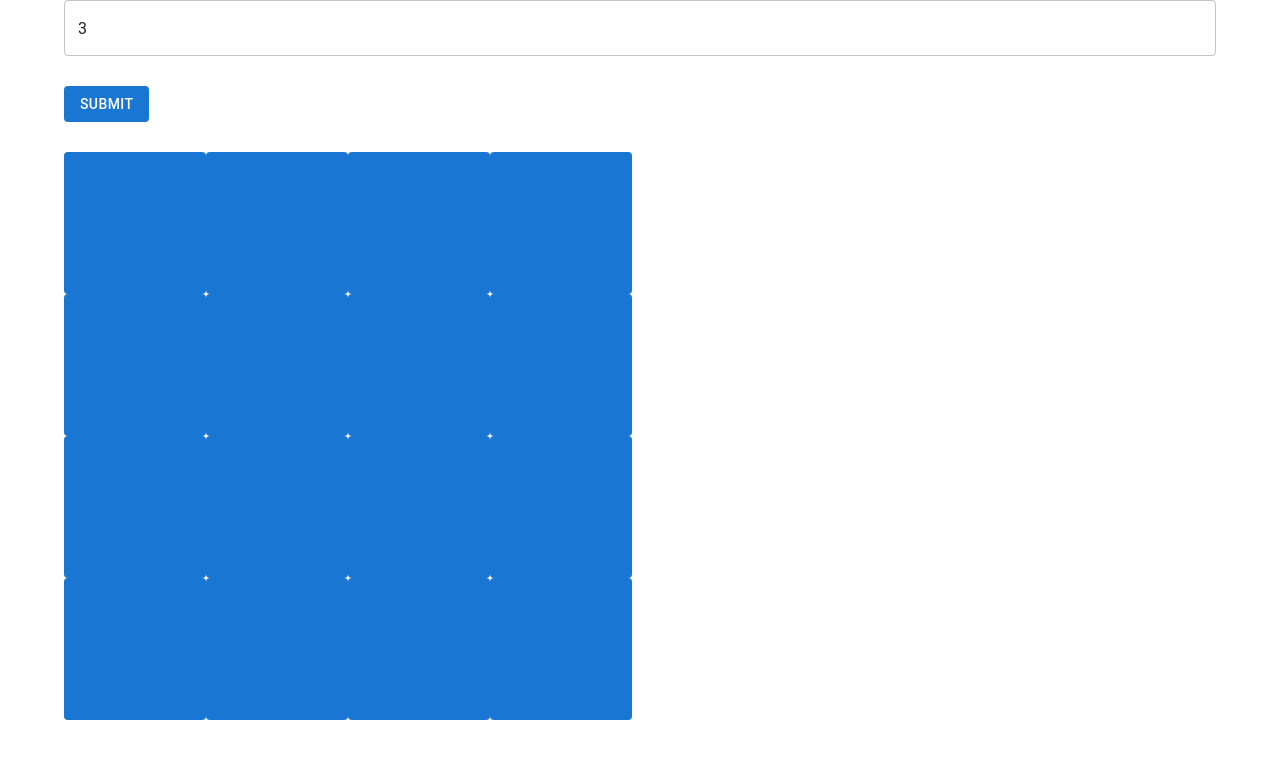
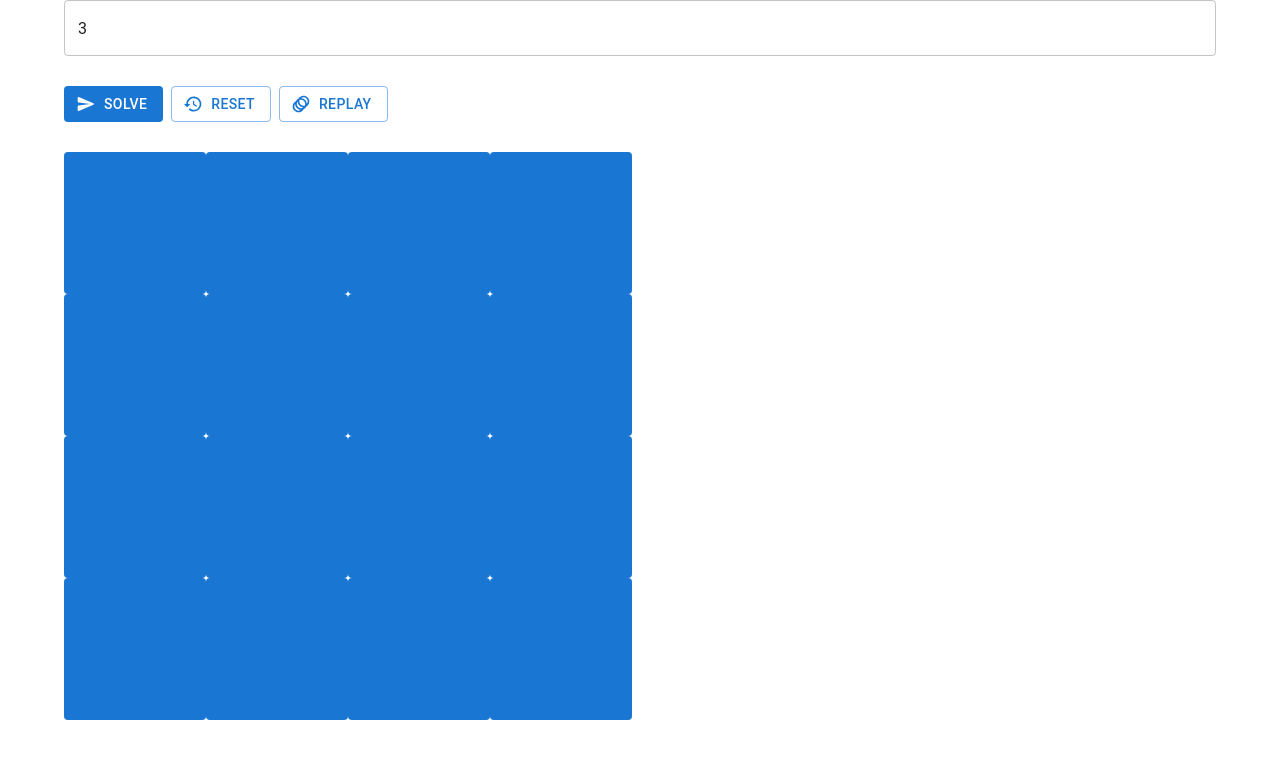
Before and after one commit to Eurydia/project-new-world-seasonal-stamp-solver, a React (Vite) app: page / in a window 1280 px wide. Shown: the top 758 px of the page. Built offline with nearby package versions, Linux system fonts and the light colour scheme.

Commit message:
implemented reset button and animation replay button

```diff
--- a/src/App.tsx
+++ b/src/App.tsx
@@ -1,5 +1,10 @@
 import { ThemeProvider } from "@emotion/react";
-import { CheckRounded } from "@mui/icons-material";
+import {
+  AnimationRounded,
+  CheckRounded,
+  HistoryRounded,
+  SendRounded,
+} from "@mui/icons-material";
 import {
   Button,
   Container,
@@ -111,13 +116,42 @@ export const App = () => {
             value={tries}
             onChange={(e) => setTries(e.target.value)}
           />
-          <Toolbar disableGutters>
+          <Toolbar
+            disableGutters
+            sx={{ gap: 1 }}
+          >
             <Button
+              disableRipple
               disableElevation
               onClick={handleSubmit}
               variant="contained"
+              startIcon={<SendRounded />}
             >
-              Submit
+              Solve
+            </Button>
+            <Button
+              disableElevation
+              disableRipple
+              startIcon={<HistoryRounded />}
+              variant="outlined"
+              onClick={() => {
+                setStates(() => {
+                  const next = Array(16);
+                  next.fill(false);
+                  return next;
+                });
+              }}
+            >
+              Reset
+            </Button>
+            <Button
+              disableElevation
+              disableRipple
+              variant="outlined"
+              onClick={replayAnimation}
+              startIcon={<AnimationRounded />}
+            >
+              replay
             </Button>
           </Toolbar>
 
```
